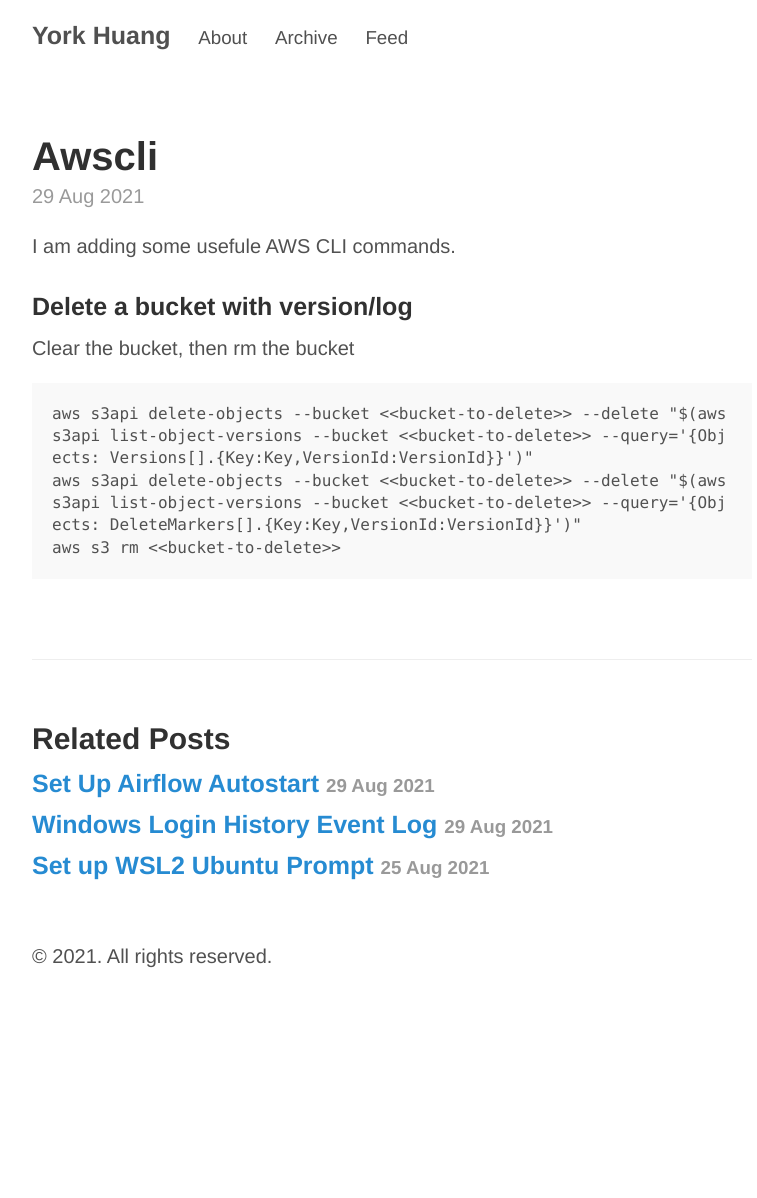
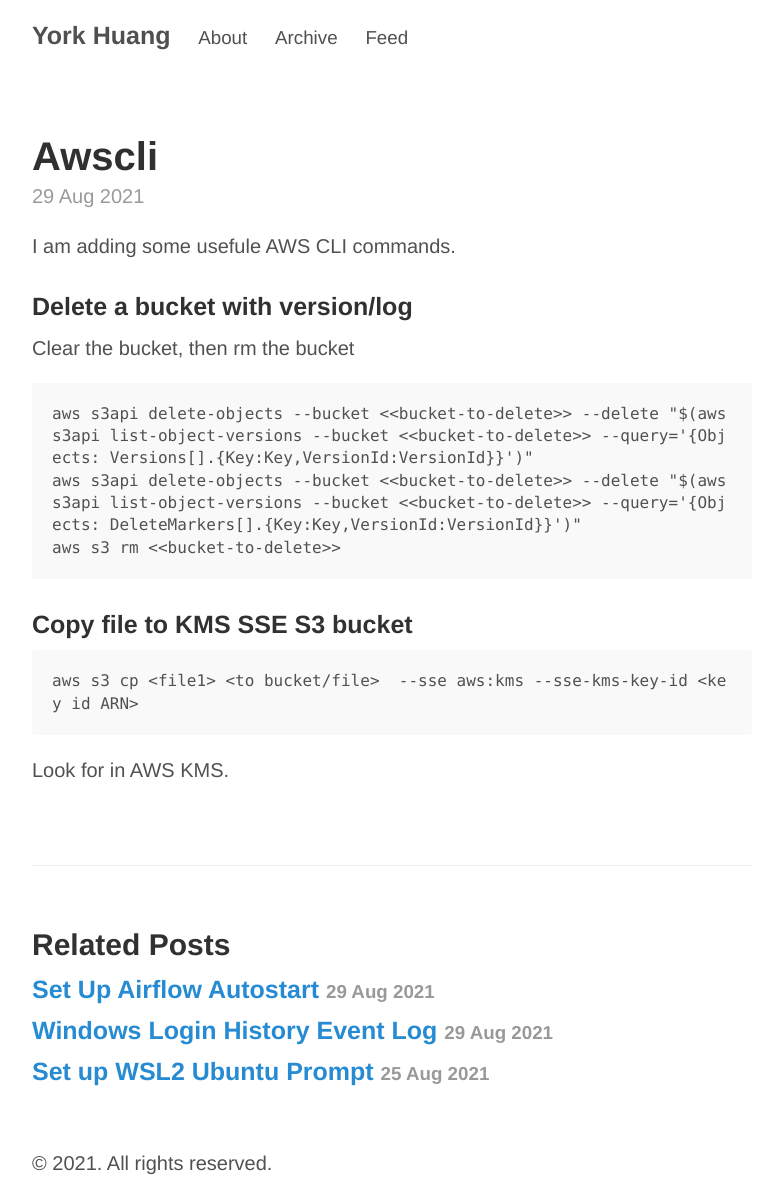
Before and after one commit to yorkhuang-au/yorkhuang-au.github.io, a Jekyll site: the page built from _posts/2021-08-29-AWSCLI.md, in a window 1280 px wide. Shown: the whole page, without its empty margins (248-1005 px from the left). Built offline with Jekyll 4.4.1, drawn with Linux system fonts in a browser that asks for light colours; our own code applies the rules of GitHub Pages for plain Markdown files; before the commit the page ends 991 px from its top, so only the background shows below that.

Commit message:
Update 2021-08-29-AWSCLI.md

````diff
--- a/_posts/2021-08-29-AWSCLI.md
+++ b/_posts/2021-08-29-AWSCLI.md
@@ -9,3 +9,10 @@ aws s3api delete-objects --bucket <<bucket-to-delete>> --delete "$(aws s3api lis
 aws s3api delete-objects --bucket <<bucket-to-delete>> --delete "$(aws s3api list-object-versions --bucket <<bucket-to-delete>> --query='{Objects: DeleteMarkers[].{Key:Key,VersionId:VersionId}}')"
 aws s3 rm <<bucket-to-delete>>
 ```
+
+### Copy file to KMS SSE S3 bucket
+```
+aws s3 cp <file1> <to bucket/file>  --sse aws:kms --sse-kms-key-id <key id ARN>
+```
+
+Look for <key id > in AWS KMS.
````
